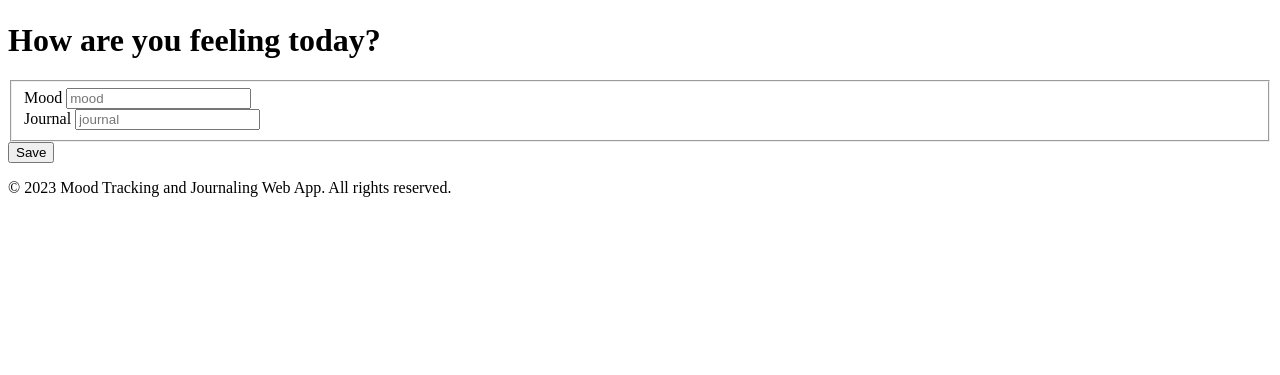
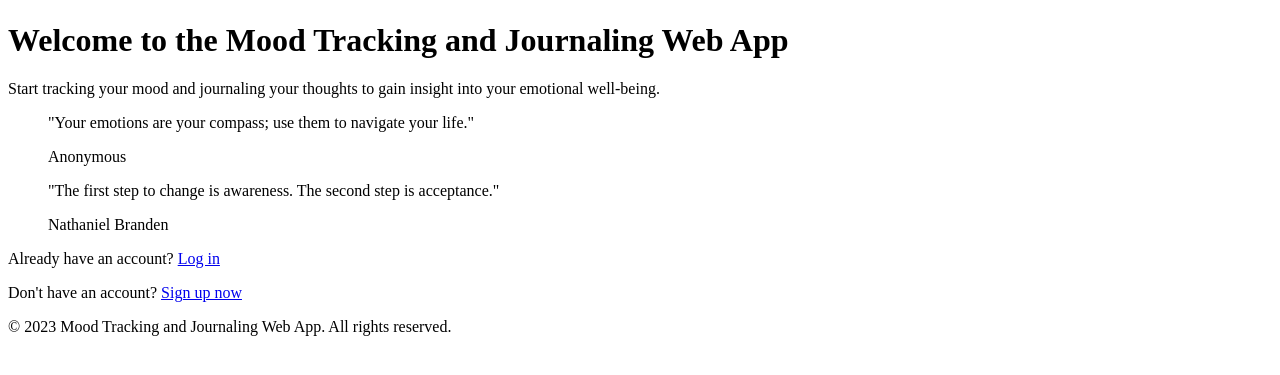
Before and after one commit to LizaImmax/Mood-Journal, a Flask app: page /home in a window 1280 px wide. Shown: the part 58-433 px from the top of the page. Run offline with Flask 3, Linux system fonts and the light colour scheme.

Commit message:
home page

```diff
--- a/app.py
+++ b/app.py
@@ -2,7 +2,7 @@ from flask import Flask, render_template, request, redirect, url_for, session, f
 from flask_sqlalchemy import SQLAlchemy
 from flask_login import login_user, login_required, logout_user, current_user
 from basemodel import RegistrationForm, Mood_JournalForm, LoginForm
-from config import app, db, bcrypt
+from config import app, db, bcrypt, login_manager
 from models.mood_entry import MoodEntry
 from models.journal_entry import JournalEntry
 from models.user import User
@@ -40,11 +40,16 @@ def login():
     form = LoginForm()
     if form.validate_on_submit():
         user = User.query.filter_by(email=form.email.data).first()
+        app.logger.info(f"User: {user}")
+        app.logger.info(f"Form Email: {form.email.data}")
+
         if user and bcrypt.check_password_hash(user.password, form.password.data):
+            app.logger.info("Password check: Success")
             login_user(user)
             flash('Login successful!', 'success')
             return redirect(url_for('account'))  # Redirect to the user's account page
         else:
+            app.logger.info("Password check: Failed")
             flash('Login unsuccessful. Please check your email and password.', 'error')
     return render_template('login.html', title='Login', form=form)
 
--- a/body/login.html
+++ b/body/login.html
@@ -11,7 +11,7 @@
     </header>
     <main>
         <h2>Log In</h2>
-        <form action="/api/user/login" method="POST">
+        <form method="POST" action="/login">
             <label for="username">Username:</label>
             <input type="text" id="username" name="username" required><br>
             <label for="password">Password:</label>
--- a/templates/account.html
+++ b/templates/account.html
@@ -12,9 +12,7 @@
 
     <h3>Account Management Options:</h3>
     <ul>
-        <li><a href="{{ url_for('write_journal_entry') }}">Write a Journal Entry</a></li>
-        <li><a href="{{ url_for('view_journal_entries') }}">View Journal Entries</a></li>
-        <li><a href="{{ url_for('change_password') }}">Change Password</a></li>
+        <li><a href="{{ url_for('logout') }}">Logout</a></li>
     </ul>
 
     <a href="{{ url_for('logout') }}">Logout</a>
--- a/templates/home.html
+++ b/templates/home.html
@@ -1,24 +1,30 @@
 {% extends "layout.html" %}
 
 {% block content %}
-    <h1>How are you feeling today?</h1>
-
-    <form action="/save_mood_journal" method="POST">
-        <fieldset>
-            <div>
-                {{ form.mood.label(class="form-control-label") }}
-                {{ form.mood(class="form-control form-control-lg") }}
+    <div class="container">
+        <div class="row">
+            <div class="col-md-6">
+                <h1>Welcome to the Mood Tracking and Journaling Web App</h1>
+                <p>Start tracking your mood and journaling your thoughts to gain insight into your emotional well-being.</p>
             </div>
-            <div>
-                {{ form.journal.label(class="form-control-label") }}
-                {{ form.journal(class="form-control form-control-lg") }}
+            <div class="col-md-6">
+                <div class="quote">
+                    <blockquote class="blockquote">
+                        <p class="mb-0">"Your emotions are your compass; use them to navigate your life."</p>
+                        <footer class="blockquote-footer">Anonymous</footer>
+                    </blockquote>
+                </div>
+                <div class="quote">
+                    <blockquote class="blockquote">
+                        <p class="mb-0">"The first step to change is awareness. The second step is acceptance."</p>
+                        <footer class="blockquote-footer">Nathaniel Branden</footer>
+                    </blockquote>
+                </div>
+                <div class="text-center">
+                    <p>Already have an account? <a href="{{ url_for('login') }}" class="btn btn-primary">Log in</a></p>
+                    <p>Don't have an account? <a href="{{ url_for('sign_up') }}" class="btn btn-success">Sign up now</a></p>
+                </div>
             </div>
-
-        </fieldset>
-
-        <div>
-            {{ form.submit(class="btn btn-outline-info") }}
         </div>
-
-    </form>
+    </div>
 {% endblock %}
--- a/templates/login.html
+++ b/templates/login.html
@@ -2,7 +2,7 @@
 
 {% block content %}
     <h1>Log In</h1>
-    <form action="/login" method="POST">
+    <form method="POST" action="/login">
         <label for="username">Username:</label>
         <input type="text" id="username" name="username" required><br>
         <label for="password">Password:</label>
```
Also changed, not shown: body/account.html (added, +28 -0 lines).
